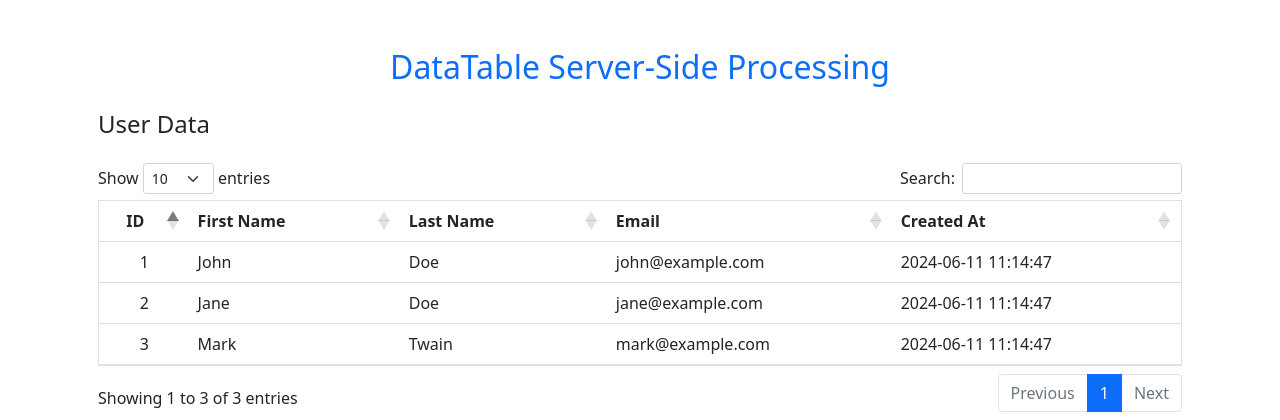
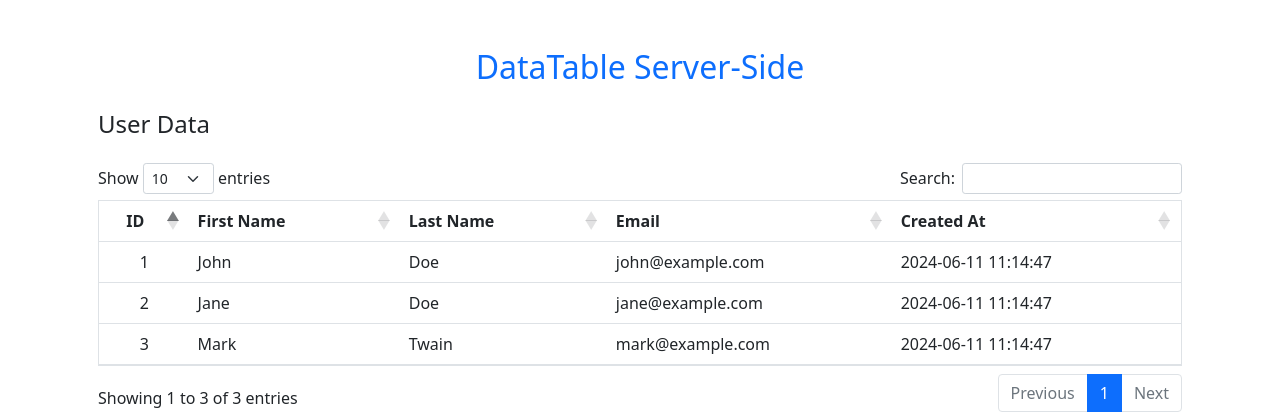
Before and after one commit to nathakritbc/php_datatable_serverside, a PHP site: page / in a window 1280 px wide. Shown: the top 420 px of the page. Run offline with PHP 8.4, Linux system fonts and the light colour scheme; data comes from the database, SQL or seed files in the repository; some libraries are stand-ins or nearby versions.

Commit message:
update index page

```diff
--- a/index.php
+++ b/index.php
@@ -4,14 +4,14 @@
 <head>
     <meta charset="UTF-8" />
     <meta name="viewport" content="width=device-width, initial-scale=1.0" />
-    <title>DataTable Server-Side Processing</title>
+    <title>DataTable Server-Side</title>
     <link rel="stylesheet" href="https://cdn.datatables.net/1.11.3/css/dataTables.bootstrap5.min.css" />
     <link href="https://cdn.jsdelivr.net/npm/bootstrap@5.1.3/dist/css/bootstrap.min.css" rel="stylesheet" />
 </head>
 
 <body>
     <div class="container my-5">
-        <h2 class="my-4 text-primary text-center">DataTable Server-Side Processing</h2>
+        <h2 class="my-4 text-primary text-center">DataTable Server-Side</h2>
         <div class="px-3">
             <h4 class="my-4">User Data</h4>
             <table id="userTable" class="table border table-responsive" style="width:100%">
```
